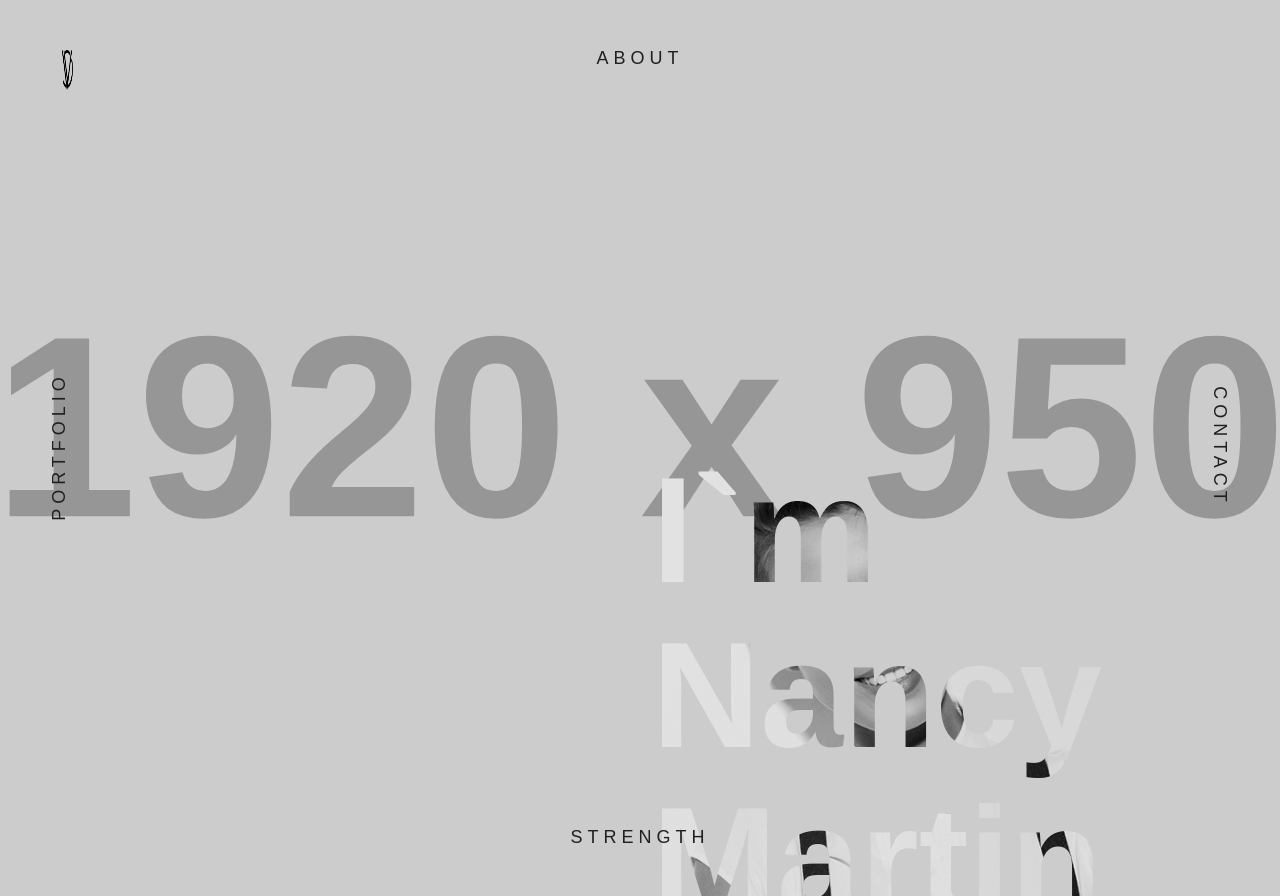
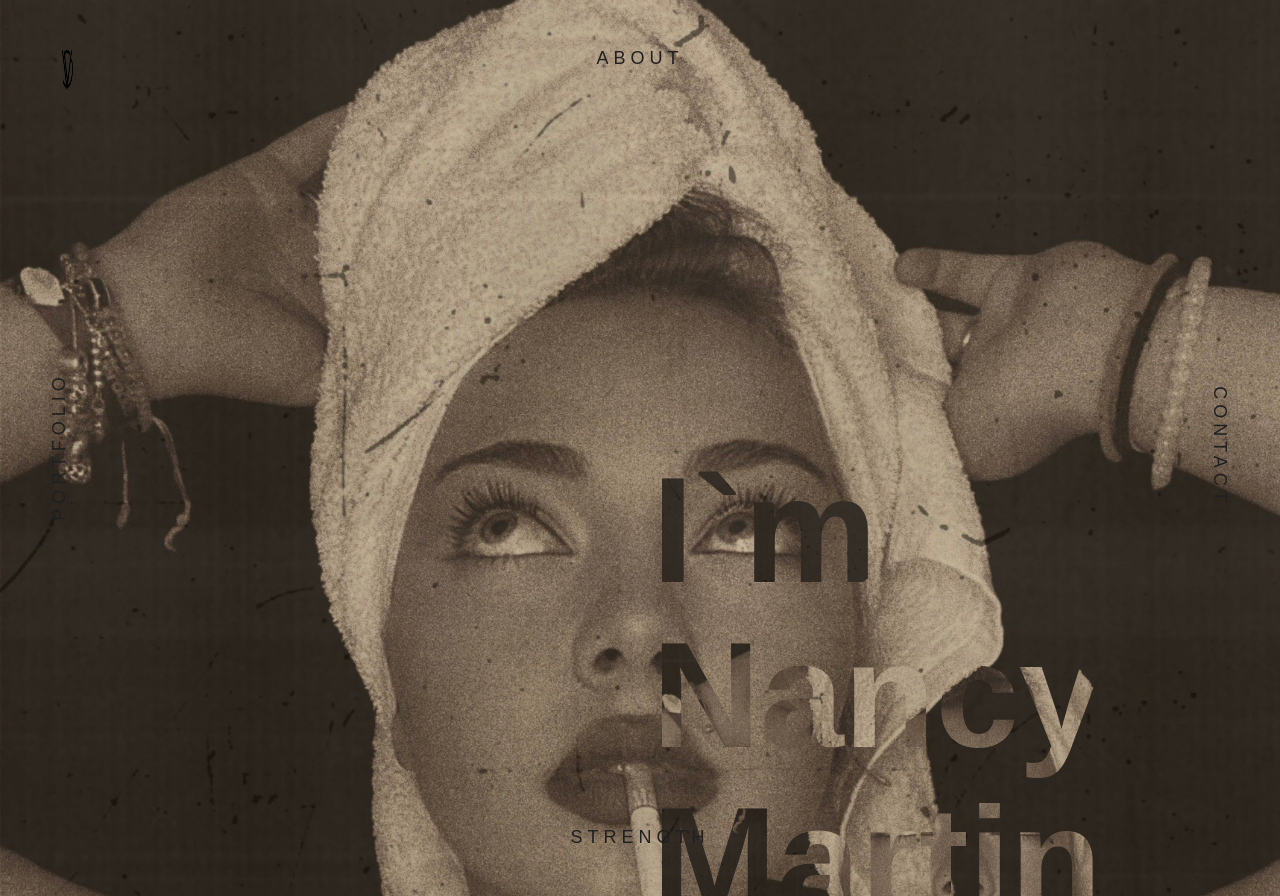
Before and after one commit to gretamune/gretamune.github.io, a PHP site: page / in a window 1280 px wide. Run offline with PHP 8.4, Linux system fonts and the light colour scheme; grey boxes labelled with a size stand in for pictures from a placeholder-image service; some libraries are stand-ins or nearby versions; some web fonts are replaced.

Commit message:
template n. 2: replace bg

```diff
--- a/css/style.css
+++ b/css/style.css
@@ -187,7 +187,7 @@ input:focus, textarea:focus, select:focus, button:focus {
 	background-color: #000000;
 }
 .prt_home_wrapper{
-	background-image:url(https://dummyimage.com/1920x950);
+	background-image:url(../images/content/banner_text_bg.jpg);
 	background-position: center center;
 	background-repeat:no-repeat;
 	background-size:cover;
```
Also changed, not shown: images/content/banner_text_bg.jpg.
